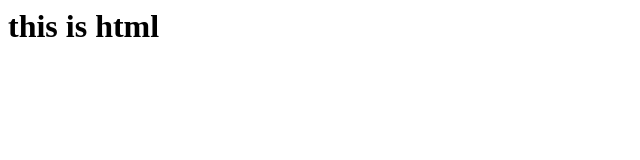
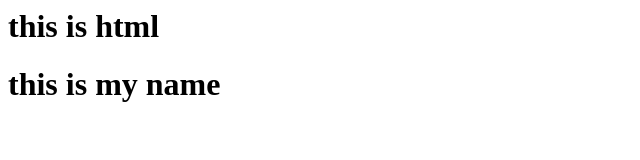
Before and after one commit to surapurajureshmi/RAMESH, a plain HTML site: page index.html in a window 1280 px wide. Shown: the whole page, without its empty margins (0-640 px from the left). Drawn offline with Linux system fonts and the light colour scheme.

Commit message:
updatedline

```diff
--- a/index.html
+++ b/index.html
@@ -1 +1,2 @@
 <h1>this is html</h1>
+<h1>this is my name</h1>
```
